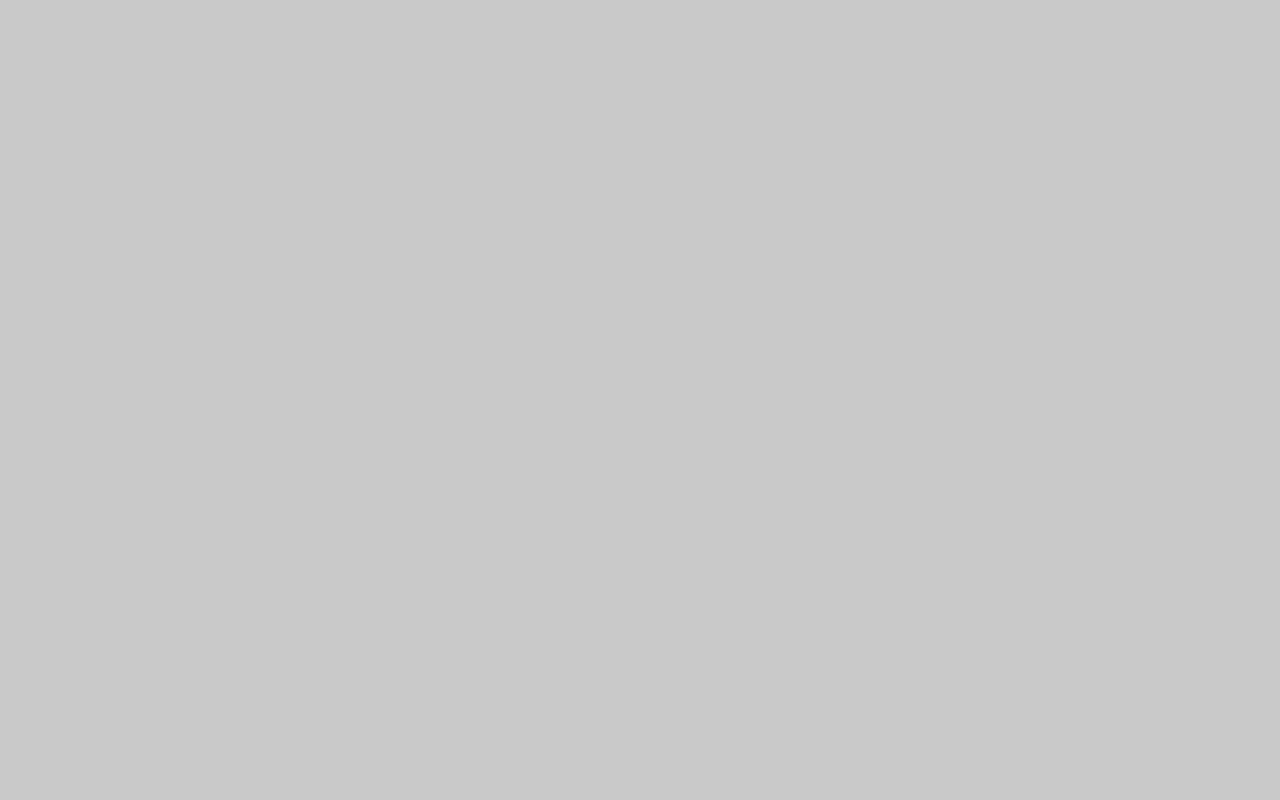
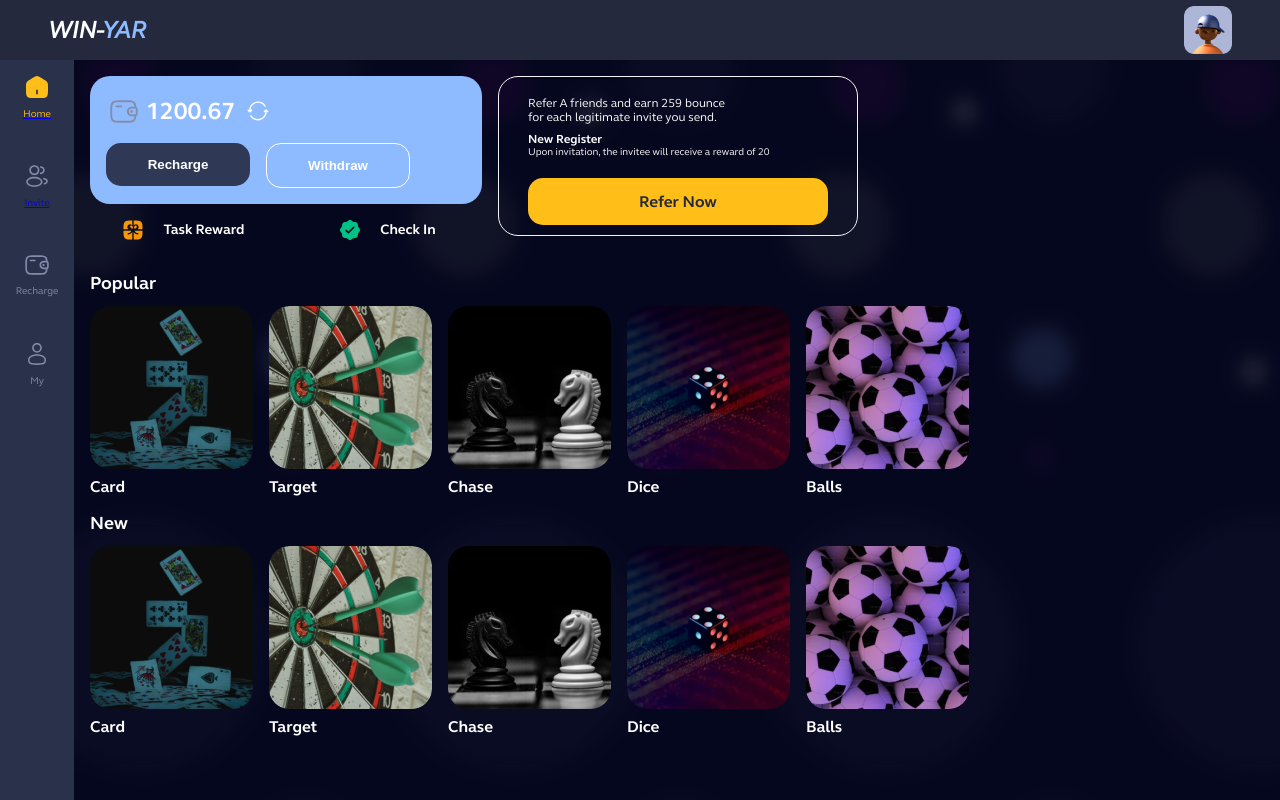
Before and after one commit to VimLeSai/game-design, a React (Create React App) app: page / in a window 1280 px wide. Built offline with nearby package versions, Linux system fonts and the light colour scheme.

Commit message:
home screen load issue fixed

```diff
--- a/src/components/home/games-section.jsx
+++ b/src/components/home/games-section.jsx
@@ -6,7 +6,7 @@ const GamesSection = ({ title, games }) => {
       <b className="block mb-3">{title}</b>
       <div className="flex flex-row items-start justify-start gap-4 overflow-x-auto text-base">
         {games.map((game) => (
-          <div className="relative flex flex-col gap-2">
+          <div key={game.name} className="relative flex flex-col gap-2">
             <img className="rounded-xl w-[163px] h-[163px] object-cover" alt="" src={game.image} />
             <b className="">{game.name}</b>
           </div>
--- a/src/pages/home.jsx
+++ b/src/pages/home.jsx
@@ -35,7 +35,6 @@ const popularGames = [
 const newGames = [...popularGames];
 const Home = () => {
   return (
-    <div className="relative w-screen h-screen overflow-hidden text-5xl text-left text-white cursor-pointer bg-gray font-fs-elliot-pro">
     <Layout>
       <>
         <section className="flex flex-col justify-start gap-4 md:flex-row">
@@ -50,7 +49,6 @@ const Home = () => {
         <GamesSection title="New" games={newGames} />
       </>
     </Layout>
-    </div>
   );
 };
 
```
Lines whose indentation alone changed are shown as unchanged.
